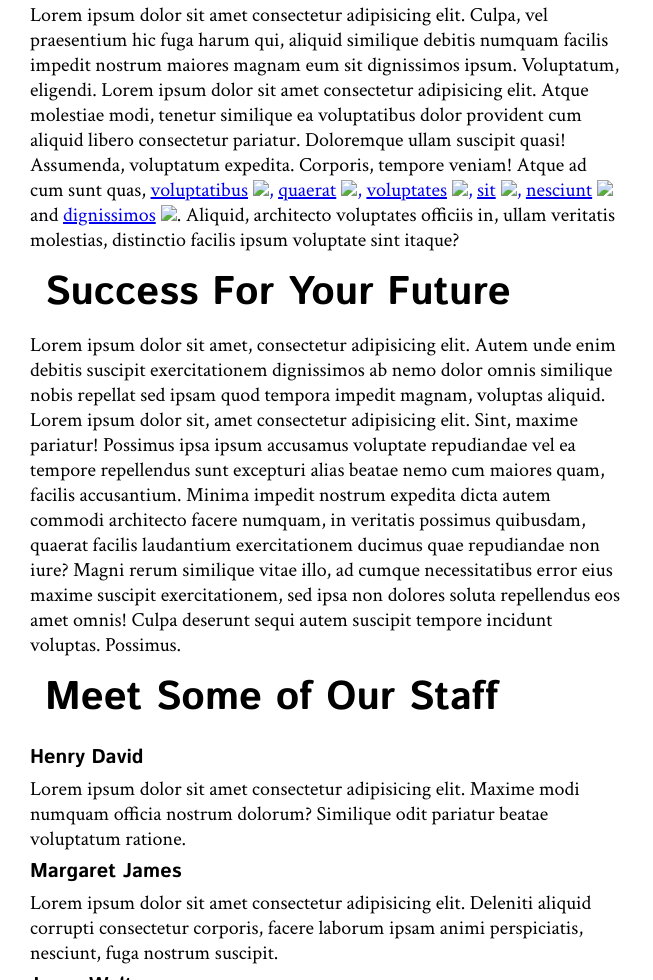
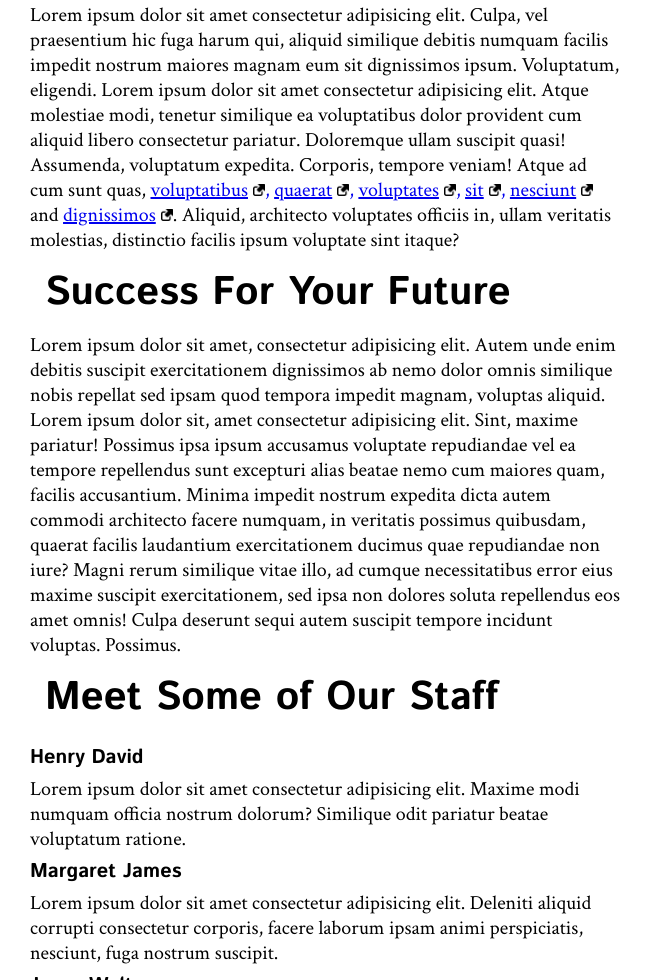
Before and after one commit to SarahE-Dev/CollegeLandingPage, a plain HTML site: page index.html in a window 1280 px wide. Shown: the part 1067-2047 px from the top of the page, without its empty margins (0-653 px from the left). Drawn offline with Linux system fonts and the light colour scheme; the site is published under a folder, as on GitHub Pages, so addresses that start at the root find nothing.

Commit message:
add . to image

```diff
--- a/index.html
+++ b/index.html
@@ -28,7 +28,7 @@
                 <li>Friends and Family</li>
             </ul>
             <h1 class="summary">We Care About Your Future</h1>
-            <p>Lorem ipsum dolor sit amet consectetur adipisicing elit. Culpa, vel praesentium hic fuga harum qui, aliquid similique debitis numquam facilis impedit nostrum maiores magnam eum sit dignissimos ipsum. Voluptatum, eligendi. Lorem ipsum dolor sit amet consectetur adipisicing elit. Atque molestiae modi, tenetur similique ea voluptatibus dolor provident cum aliquid libero consectetur pariatur. Doloremque ullam suscipit quasi! Assumenda, voluptatum expedita. Corporis, tempore veniam! Atque ad cum sunt quas, <a class="links" href="#">voluptatibus<img id="link" src="/external-link-52.png">,</a> <a class="links" href="#">quaerat<img id="link" src="/external-link-52.png">,</a> <a class="links" href="#">voluptates<img id="link" src="/external-link-52.png">,</a> <a class="links" href="#">sit<img id="link" src="/external-link-52.png">,</a> <a class="links" href="#">nesciunt<img id="link" src="/external-link-52.png"></a> and <a class="links" href="#">dignissimos<img id="link" src="/external-link-52.png"></a>. Aliquid, architecto voluptates officiis in, ullam veritatis molestias, distinctio facilis ipsum voluptate sint itaque?</p>
+            <p>Lorem ipsum dolor sit amet consectetur adipisicing elit. Culpa, vel praesentium hic fuga harum qui, aliquid similique debitis numquam facilis impedit nostrum maiores magnam eum sit dignissimos ipsum. Voluptatum, eligendi. Lorem ipsum dolor sit amet consectetur adipisicing elit. Atque molestiae modi, tenetur similique ea voluptatibus dolor provident cum aliquid libero consectetur pariatur. Doloremque ullam suscipit quasi! Assumenda, voluptatum expedita. Corporis, tempore veniam! Atque ad cum sunt quas, <a class="links" href="#">voluptatibus<img id="link" src="./external-link-52.png">,</a> <a class="links" href="#">quaerat<img id="link" src="./external-link-52.png">,</a> <a class="links" href="#">voluptates<img id="link" src="./external-link-52.png">,</a> <a class="links" href="#">sit<img id="link" src="./external-link-52.png">,</a> <a class="links" href="#">nesciunt<img id="link" src="./external-link-52.png"></a> and <a class="links" href="#">dignissimos<img id="link" src="./external-link-52.png"></a>. Aliquid, architecto voluptates officiis in, ullam veritatis molestias, distinctio facilis ipsum voluptate sint itaque?</p>
             <h1 class="summary">Success For Your Future</h1>
             <p>Lorem ipsum dolor sit amet, consectetur adipisicing elit. Autem unde enim debitis suscipit exercitationem dignissimos ab nemo dolor omnis similique nobis repellat sed ipsam quod tempora impedit magnam, voluptas aliquid. Lorem ipsum dolor sit, amet consectetur adipisicing elit. Sint, maxime pariatur! Possimus ipsa ipsum accusamus voluptate repudiandae vel ea tempore repellendus sunt excepturi alias beatae nemo cum maiores quam, facilis accusantium. Minima impedit nostrum expedita dicta autem commodi architecto facere numquam, in veritatis possimus quibusdam, quaerat facilis laudantium exercitationem ducimus quae repudiandae non iure? Magni rerum similique vitae illo, ad cumque necessitatibus error eius maxime suscipit exercitationem, sed ipsa non dolores soluta repellendus eos amet omnis! Culpa deserunt sequi autem suscipit tempore incidunt voluptas. Possimus.</p>
             <h1 id="staff" class="summary">Meet Some of Our Staff</h1>
```
